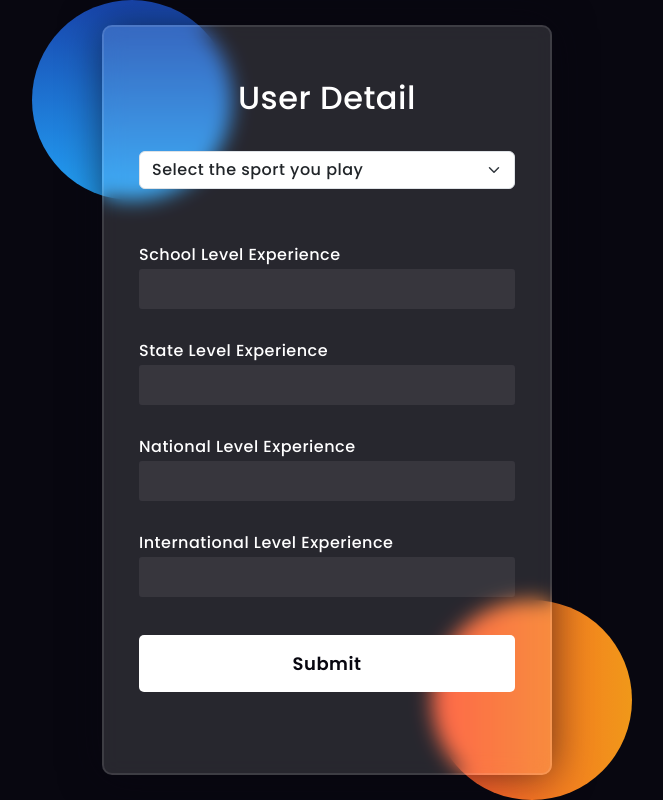
After one commit to vivekIntellia/DjangoFirstProject, a Django app: page /userdetails/ in a window 1280 px wide. The commit adds this page. Shown: the whole page, without its empty margins (313-976 px from the left). Run offline with Django 5.2, Linux system fonts and the light colour scheme.

Commit message:
Commit for user details and email confirmation

```diff
--- a/firstapp/urls.py
+++ b/firstapp/urls.py
@@ -5,8 +5,10 @@ from firstapp import views
 
 urlpatterns = [
     path('admin/', admin.site.urls),
-    path('home/' , include(views.about) , name='about'),
+    path('home/' , include(views.HomePage) , name='about'),
     path('', include(views.SignupPage) , name="Signuppage"),
+    path('userdetails/', include(views.UserDetails) , name="UserDetails"),
+    # path('approvalrequest/', include(views.ApprovalRequest) , name="ApprovalRequest"),
     path('login/', include(views.LoginPage) , name = "LoginPage"),
     path('logout/', include(views.LogoutPage) , name='logout'),
     # path('accounts/', include('django.contrib.auth.urls')),
--- a/firstapp/views.py
+++ b/firstapp/views.py
@@ -1,6 +1,5 @@
 import csv
 import io
-from PIL import Image
 import xlsxwriter
 from django.shortcuts import render , HttpResponse , redirect
 from django.urls import reverse
@@ -11,7 +10,9 @@ from django.contrib.auth import authenticate , login , logout
 from django.contrib.auth.decorators import login_required
 from django.template.loader import get_template
 from xhtml2pdf import pisa
-
+from django.core.mail import send_mail
+from django.conf import settings
+from django.http import JsonResponse
 
 @login_required(login_url='login')
 
@@ -27,8 +28,9 @@ def SignupPage(request):
         email = request.POST.get('email')
         pass1 = request.POST.get('password1')
         pass2 = request.POST.get('password2')
+        request.session['signup_email'] = email
+        request.session['username'] = uname
 
-        print(uname, email, pass1, pass2)
 
         if len(pass1) >= 8 and len(pass1) <= 16 and len(pass2) >= 8 and len(pass2) <= 16:
             has_valid_length = True
@@ -45,16 +47,82 @@ def SignupPage(request):
 
         if pass1 == pass2 and not error:
             my_user = User.objects.create_user(uname, email, pass1)
-            # if profile_picture:
-            #     profile = Profile.objects.create(user=my_user, image=profile_picture)
-            #     profile_picture_url = profile.image.url
             my_user.save()
-            return redirect('uploadimage')
+            return redirect('userdetails')
         elif pass1 != pass2:
              error1 = True
         else:
             error
     return render(request,'signup.html' , {'error': error , 'error1': error1})
+
+def UserDetails(request):
+    if request.method == 'POST':
+        sport = request.POST.get('sport')
+        school_exp = request.POST.get('school')
+        state_exp = request.POST.get('state')
+        national_exp = request.POST.get('national')
+        international_exp = request.POST.get('international')
+        print(sport , school_exp , state_exp , national_exp , international_exp)
+
+        request.session['user_details'] = {
+            'sport': sport,
+            'school_exp': school_exp,
+            'state_exp': state_exp,
+            'national_exp': national_exp,
+            'international_exp': international_exp
+        }
+        return redirect('approvalrequest')
+    return render(request , 'userdetails.html')
+
+def AdminApproval(request):
+    user_details = request.session.get('user_details')
+    return render(request , 'adminApproval.html' , {'user_details': user_details})
+
+def ApprovalRequest(request):
+    email = request.session.get('signup_email')
+    username = request.session.get('username')
+    if request.method == 'GET':
+        send_mail(
+        'Confirmation mail',
+        'This is the confirmation mail that you have received.Thank You for filing the form , we appreciate your interest in joning us for now just wait for the administration to approve your request. We will get to you soon ',
+        settings.EMAIL_HOST_USER,
+        [email],
+        )
+
+        admin_email = 'vivek.yadav2750@gmail.com'
+        user_details_page_url = request.build_absolute_uri(reverse('adminApproval'))
+        send_mail(
+            'New Approval Request',
+            f'A new approval request has been submitted by {username} having email {email}, Please review it at: {user_details_page_url}.',
+            settings.EMAIL_HOST_USER,
+            [admin_email],
+    )
+
+    return render(request , 'approvalrequest.html')
+
+def send_acceptance_email(request):
+    email = request.session.get('signup_email')
+    login_page_url = request.build_absolute_uri(reverse('login'))
+    send_mail(
+        'Update on Your request',
+        f'Your request has been accepted use this link to login to the website to access the services {login_page_url}',
+        settings.EMAIL_HOST_USER,
+        [email],
+        fail_silently=False,
+    )
+
+    return JsonResponse({'message': 'Acceptance email sent'})
+
+def send_rejection_email(request):
+    email = request.session.get('signup_email')
+    send_mail(
+        'Update on Your request',
+        f'We appreciate your interest in joining our organisation, but unfortunately your details does not match our required. You can reapply after 3 months.',
+        settings.EMAIL_HOST_USER,
+        [email],
+        fail_silently=False,
+    )
+    return JsonResponse({'message': 'Rejection email sent'})
 
 def LoginPage(request):
     error2 = False
@@ -74,10 +142,6 @@ def LoginPage(request):
 def LogoutPage(request):
     logout(request)
     return render(request, 'login.html')
-    if request.method == 'POST':
-        logout(request)
-        return redirect('login')
-    return render(request, 'logout.html')
 
 def services(request):
     servicedata = Services.objects.all()
--- a/newproject/urls.py
+++ b/newproject/urls.py
@@ -24,6 +24,11 @@ urlpatterns = [
     path('admin/', admin.site.urls),
     path('', views.SignupPage, name='signup'),
     path('signup/', views.SignupPage, name='signup'),
+    path('userdetails/', views.UserDetails, name='userdetails'),
+    path('approvalrequest/', views.ApprovalRequest, name='approvalrequest'),
+    path('adminApproval/', views.AdminApproval, name='adminApproval'),
+    path('send_acceptance_email/', views.send_acceptance_email, name='send_acceptance_email'),
+    path('send_rejection_email/', views.send_rejection_email, name='send_rejection_email'),
     path('login/', views.LoginPage , name='login'),
     path('home/', views.HomePage , name='home'),
     path('logout/',views.LogoutPage,name='logout'),
--- a/template/home.html
+++ b/template/home.html
@@ -60,7 +60,7 @@
               {% comment %} {% if profile_picture_url %} {% endcomment %}
               <span class="dot">
                 {% if profile %}
-                <img src="{{ profile }}" class="w3-circle circle-image" alt="Profile Picture">
+                <img src="{{ request.user.Profile.image.url }}" class="w3-circle circle-image" alt="Profile Picture">
                 {% else %}
                 <p>No profile picture uploaded yet.</p>
                 {% endif %}
--- /dev/null
+++ b/template/userdetails.html
@@ -0,0 +1,54 @@
+{% load static %}
+<!DOCTYPE html>
+<html lang="en">
+
+<head>
+    <title>User Details Page</title>
+    <link rel="preconnect" href="https://fonts.gstatic.com">
+    <link rel="stylesheet" href="https://cdnjs.cloudflare.com/ajax/libs/font-awesome/5.15.4/css/all.min.css">
+    <link href="https://fonts.googleapis.com/css2?family=Poppins:wght@300;500;600&display=swap" rel="stylesheet">
+    <script src="https://cdn.jsdelivr.net/npm/bootstrap@5.3.3/dist/js/bootstrap.bundle.min.js"
+        integrity="sha384-YvpcrYf0tY3lHB60NNkmXc5s9fDVZLESaAA55NDzOxhy9GkcIdslK1eN7N6jIeHz"
+        crossorigin="anonymous"></script>
+    <link href="https://cdn.jsdelivr.net/npm/bootstrap@5.3.3/dist/css/bootstrap.min.css" rel="stylesheet"
+        integrity="sha384-QWTKZyjpPEjISv5WaRU9OFeRpok6YctnYmDr5pNlyT2bRjXh0JMhjY6hW+ALEwIH" crossorigin="anonymous">
+    <link rel="import" href="shared-content.html">
+    <link rel="stylesheet" href="/static/signup.css">
+</head>
+
+<body>
+    <div class="background">
+        <div class="shape"></div>
+        <div class="shape"></div>
+    </div>
+    <form action="" method="post" enctype="multipart/form-data">
+        {% csrf_token %}
+        <h3>User Detail</h3>
+        <br>
+        <select class="form-select" aria-label="Default select example" name="sport" >
+            <option selected style="color: black;">Select the sport you play</option>
+            <option value="1" style="color: black;">Football</option>
+            <option value="2" style="color: black;">Table Tennis</option>
+            <option value="3" style="color: black;">Volleyball</option>
+            <option value="4" style="color: black;">Chess</option>
+            <option value="5" style="color: black;">Basketball</option>
+            <option value="6" style="color: black;">Skating</option>
+        </select>
+        <br>
+        <label for="school">School Level Experience</label>
+        <input type="number" id="school" name="school" min="0" max="20" required='True'>
+
+        <label for="state">State Level Experience</label>
+        <input type="number" id="sate" name="state" min="0" max="20" required='True'>
+
+        <label for="national">National Level Experience</label>
+        <input type="number" id="national" name="national" min="0" max="20" required='True'>
+
+        <label for="international">International Level Experience</label>
+        <input type="number" id="international" name="international" min="0" max="20" required='True'>
+        <br>
+        <button type="submit">Submit</button>
+    </form>
+</body>
+
+</html>
```
Also changed, not shown: firstapp/utils.py (added, +9 -0 lines), newproject/settings.py (+8 -1 lines), static/approvalrequest.css (added, +40 -0 lines), template/adminApproval.html (added, +81 -0 lines), template/approvalrequest.html (added, +27 -0 lines), static/badage-image.png (added).
